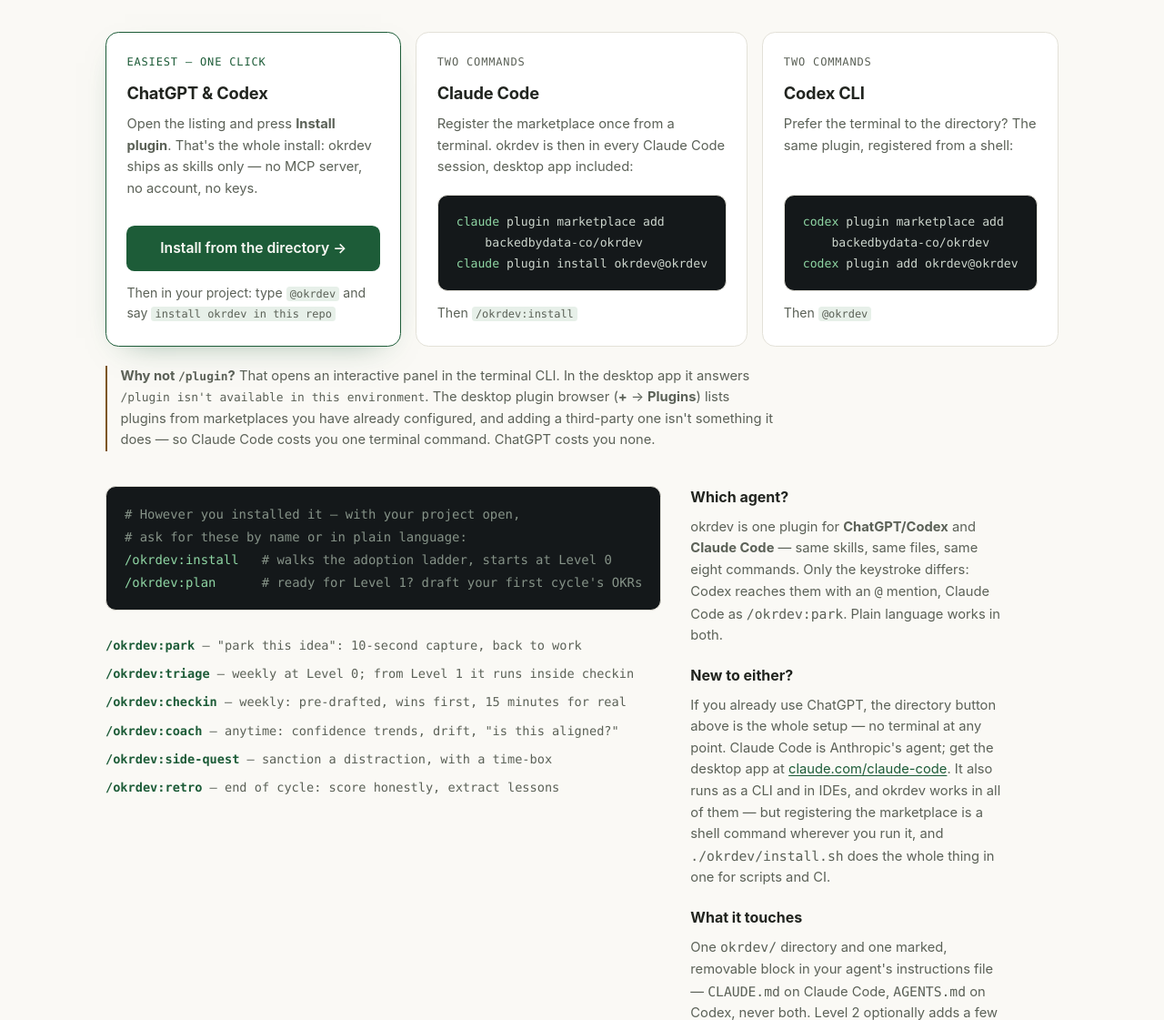
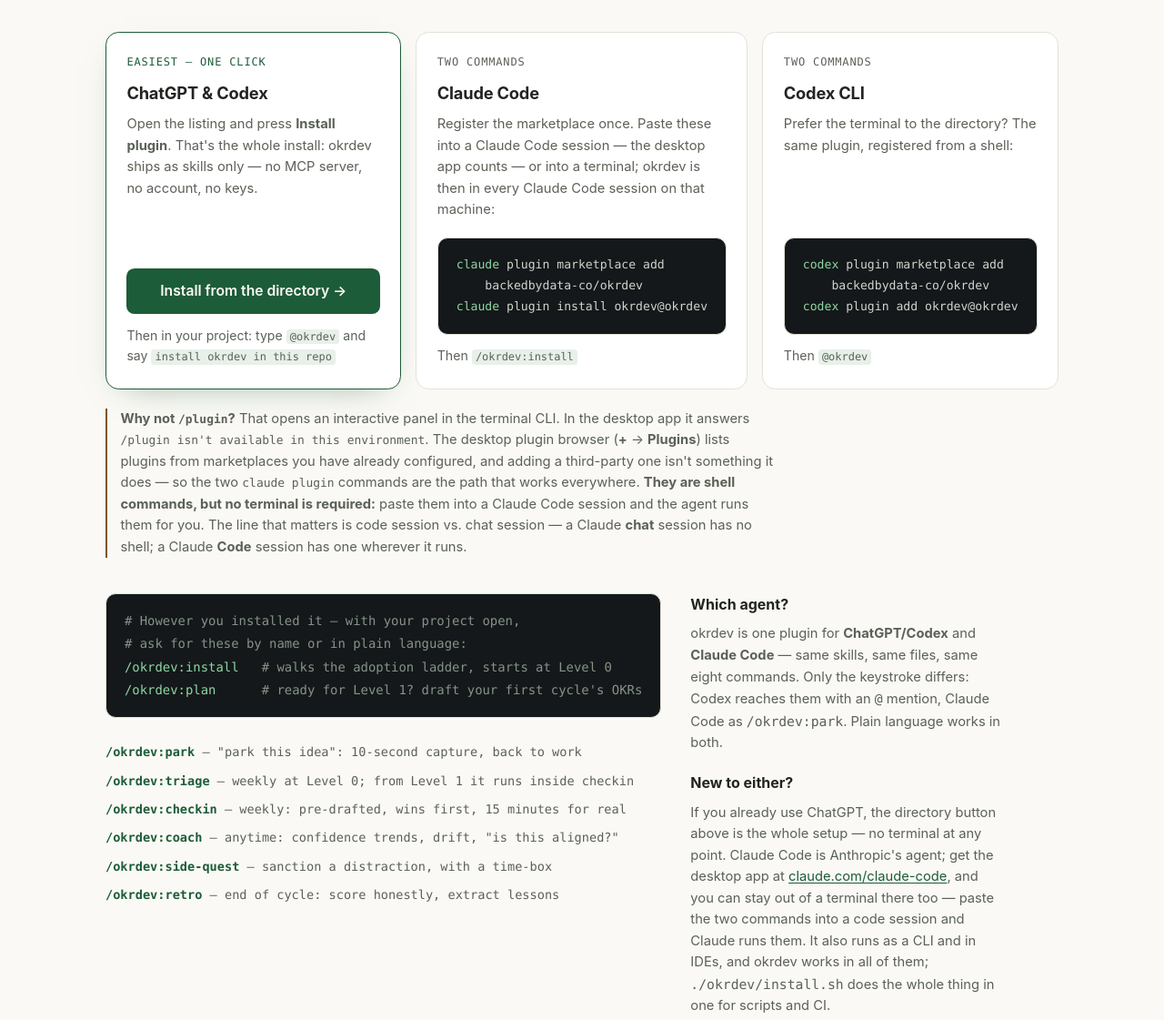
Before and after one commit to backedbydata-co/okrdev, a plain HTML site: page site/index.html in a window 1280 px wide. Shown: the part 3229-4350 px from the top of the page at 91% size. Drawn offline with Linux system fonts and the light colour scheme.

Commit message:
docs: the two commands don't need a terminal, only a code session
The 0.8.7 fix over-corrected. Replacing `/plugin` with `claude plugin` was
right, but the copy went on to tell adopters to open a terminal and retired
"no terminal required" for Claude Code — and neither was necessary.

The two commands run fine pasted into a Claude Code session, desktop app
included: the agent executes them. The boundary is code session vs. chat
session, not desktop vs. terminal. A Claude chat session has no shell; a
Claude Code session has one wherever it runs.

README, site/index.html and CHANGELOG now say that, and "no terminal
required" stands for the desktop app instead of being withdrawn from it.

```diff
--- a/site/index.html
+++ b/site/index.html
@@ -409,8 +409,9 @@
         <div class="ipath">
           <p class="tag">Two commands</p>
           <h3>Claude Code</h3>
-          <p>Register the marketplace once from a terminal. okrdev is then in every Claude
-             Code session, desktop app included:</p>
+          <p>Register the marketplace once. Paste these into a Claude Code session — the
+             desktop app counts — or into a terminal; okrdev is then in every Claude Code
+             session on that machine:</p>
           <div class="act">
 <pre class="code"><span class="k">claude</span> plugin marketplace add
     backedbydata-co/okrdev
@@ -437,8 +438,12 @@
         terminal CLI. In the desktop app it answers
         <span class="mono">/plugin isn't available in this environment</span>. The desktop plugin
         browser (<b>+</b> → <b>Plugins</b>) lists plugins from marketplaces you have already
-        configured, and adding a third-party one isn't something it does — so Claude Code costs
-        you one terminal command. ChatGPT costs you none.
+        configured, and adding a third-party one isn't something it does — so the two
+        <span class="mono">claude plugin</span> commands are the path that works everywhere.
+        <b>They are shell commands, but no terminal is required:</b> paste them into a Claude
+        Code session and the agent runs them for you. The line that matters is code session vs.
+        chat session — a Claude <b>chat</b> session has no shell; a Claude <b>Code</b> session
+        has one wherever it runs.
       </p>
 
       <div class="install-cols">
@@ -465,10 +470,10 @@
           <h3>New to either?</h3>
           <p>If you already use ChatGPT, the directory button above is the whole setup — no
              terminal at any point. Claude Code is Anthropic's agent; get the desktop app at
-             <a href="https://claude.com/claude-code">claude.com/claude-code</a>. It also runs as
-             a CLI and in IDEs, and okrdev works in all of them — but registering the marketplace
-             is a shell command wherever you run it, and
-             <span class="mono">./okrdev/install.sh</span> does the whole thing in one for
+             <a href="https://claude.com/claude-code">claude.com/claude-code</a>, and you can
+             stay out of a terminal there too — paste the two commands into a code session and
+             Claude runs them. It also runs as a CLI and in IDEs, and okrdev works in all of
+             them; <span class="mono">./okrdev/install.sh</span> does the whole thing in one for
              scripts and CI.</p>
           <h3>What it touches</h3>
           <p>One <span class="mono">okrdev/</span> directory and one marked, removable block in
@@ -566,10 +571,11 @@
              <a href="https://chatgpt.com/plugins/plugins_6a7a2f9e3968819187e30eaee8da1435">plugin
              directory</a>, so it's one button and you're installed — then <code>@okrdev</code>
              in ChatGPT or Codex. <a href="https://claude.com/claude-code">Claude Code</a> takes
-             two shell commands — <span class="mono">claude plugin marketplace add</span> then
-             <span class="mono">claude plugin install</span> — after which okrdev is in every
-             session including the desktop app. Neither? The skills are plain markdown: copy them
-             into your repo and hand any capable agent the docs.</p>
+             two commands — <span class="mono">claude plugin marketplace add</span> then
+             <span class="mono">claude plugin install</span> — pasted into a Claude Code session
+             or a terminal, after which okrdev is in every session including the desktop app.
+             Neither? The skills are plain markdown: copy them into your repo and hand any
+             capable agent the docs.</p>
         </details>
         <details>
           <summary>What does the plugin get access to?</summary>
```
Also changed, not shown: CHANGELOG.md, README.md.
